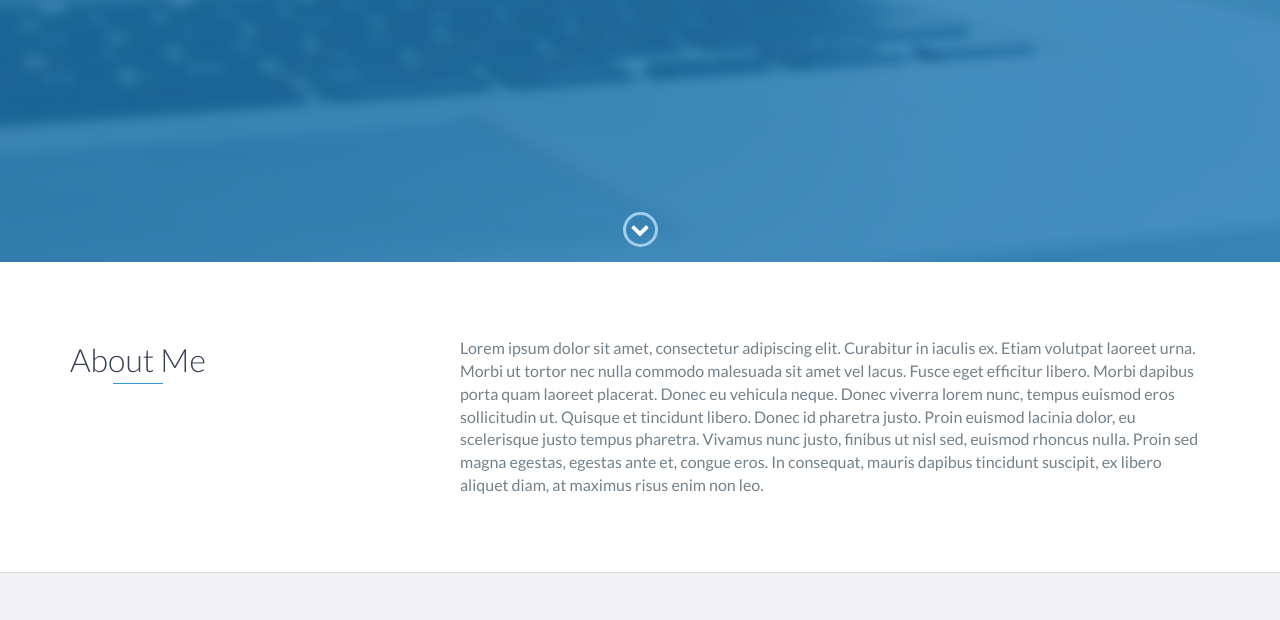
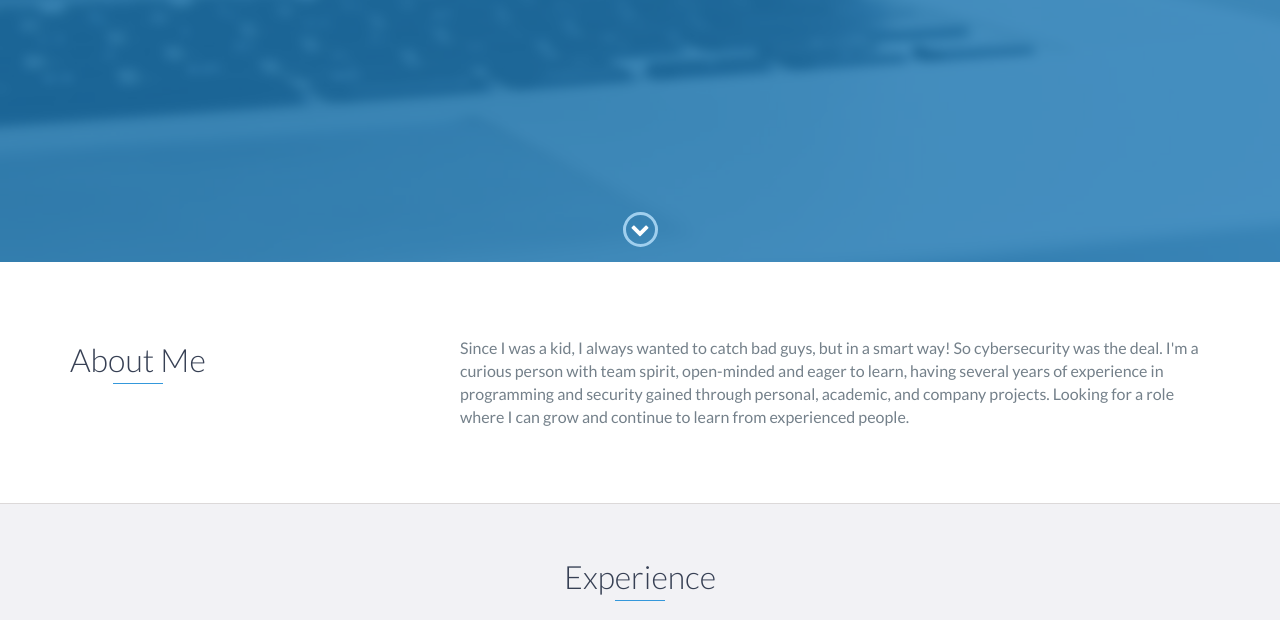
Before and after one commit to joaoteixeira96/joaoteixeira96.github.io, a website: page index.html in a window 1280 px wide. Shown: the part 538-1158 px from the top of the page. Drawn offline with nearby package versions, Linux system fonts and the light colour scheme.

Commit message:
index.html updated

```diff
--- a/index.html
+++ b/index.html
@@ -50,7 +50,7 @@
         <div id="lead-content">
             <h1>João Teixeira</h1>
             <h2>Cybersecurity engineer</h2>
-            <a href="#" class="btn-rounded-white">Download Resume</a>
+            <a href="images/CV_Joao_Teixeira.pdf" class="btn-rounded-white">Download Resume</a>
         </div>
         <!-- End #lead-content -->
 
@@ -73,9 +73,10 @@
                 </div>
                 <div class="col-md-8">
                     <p>
-                        Lorem ipsum dolor sit amet, consectetur adipiscing elit. Curabitur in iaculis ex. Etiam volutpat laoreet urna. Morbi ut tortor nec nulla commodo malesuada sit amet vel lacus. Fusce eget efficitur libero. Morbi dapibus porta quam laoreet placerat. Donec
-                        eu vehicula neque. Donec viverra lorem nunc, tempus euismod eros sollicitudin ut. Quisque et tincidunt libero. Donec id pharetra justo. Proin euismod lacinia dolor, eu scelerisque justo tempus pharetra. Vivamus nunc justo, finibus
-                        ut nisl sed, euismod rhoncus nulla. Proin sed magna egestas, egestas ante et, congue eros. In consequat, mauris dapibus tincidunt suscipit, ex libero aliquet diam, at maximus risus enim non leo.
+                        Since I was a kid, I always wanted to catch bad guys, but in a smart way! So cybersecurity was the deal.
+                        I'm a curious person with team spirit, open-minded and eager to learn,
+                        having several years of experience in programming and security gained through personal, academic, and company projects.
+                        Looking for a role where I can grow and continue to learn from experienced people.
                     </p>
                 </div>
             </div>
```
Also changed, not shown: 2 other files.
